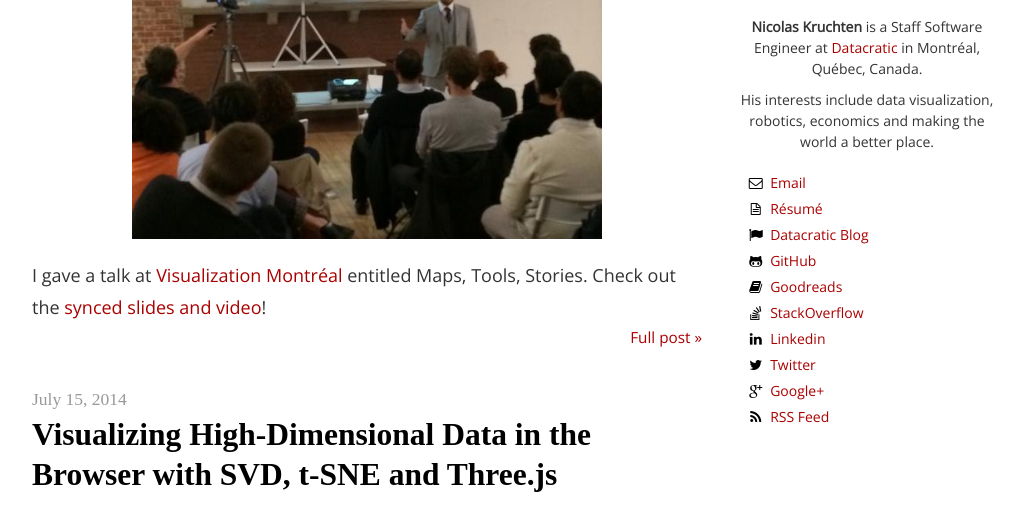
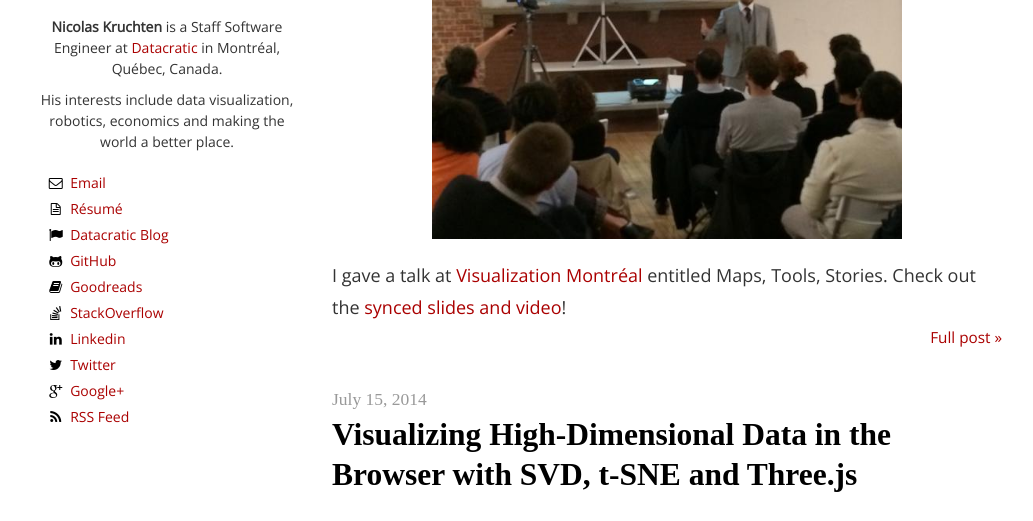
Before and after one commit to nicolaskruchten/nicolaskruchten.github.io, a Jekyll site: the page built from index.html, in a window 1280 px wide and 900 px high, cut to the strip 275-796 px from the top of the window. Shown: the whole strip, without its empty margins (123-1156 px from the left). Built offline with Jekyll 4.4.1, drawn with Linux system fonts in a browser that asks for light colours; some web fonts are replaced; the list of posts is cut into pages by our own code.

Commit message:
swap front page around

```diff
--- a/_includes/body/page.html
+++ b/_includes/body/page.html
@@ -5,14 +5,14 @@
 		{% include body/sections/alerts_and_notices/site.html %}
 		<div class="container">
 			<div class="row">
-				<div class="span7 offset1">
+				<div class="span3 offset1">
+					{% include body/sections/brief-bio.html %}
+					{% include body/sections/navlists.html %}
+				</div>
+				<div class="span7">
 					{% include body/sections/header/page.html %}
 					{% include body/sections/alerts_and_notices/page.html %}
 					{{ content }}
-				</div>
-				<div class="span3">
-					{% include body/sections/brief-bio.html %}
-					{% include body/sections/navlists.html %}
 				</div>
 			</div>
 			{% include body/sections/footer.html %}
```
